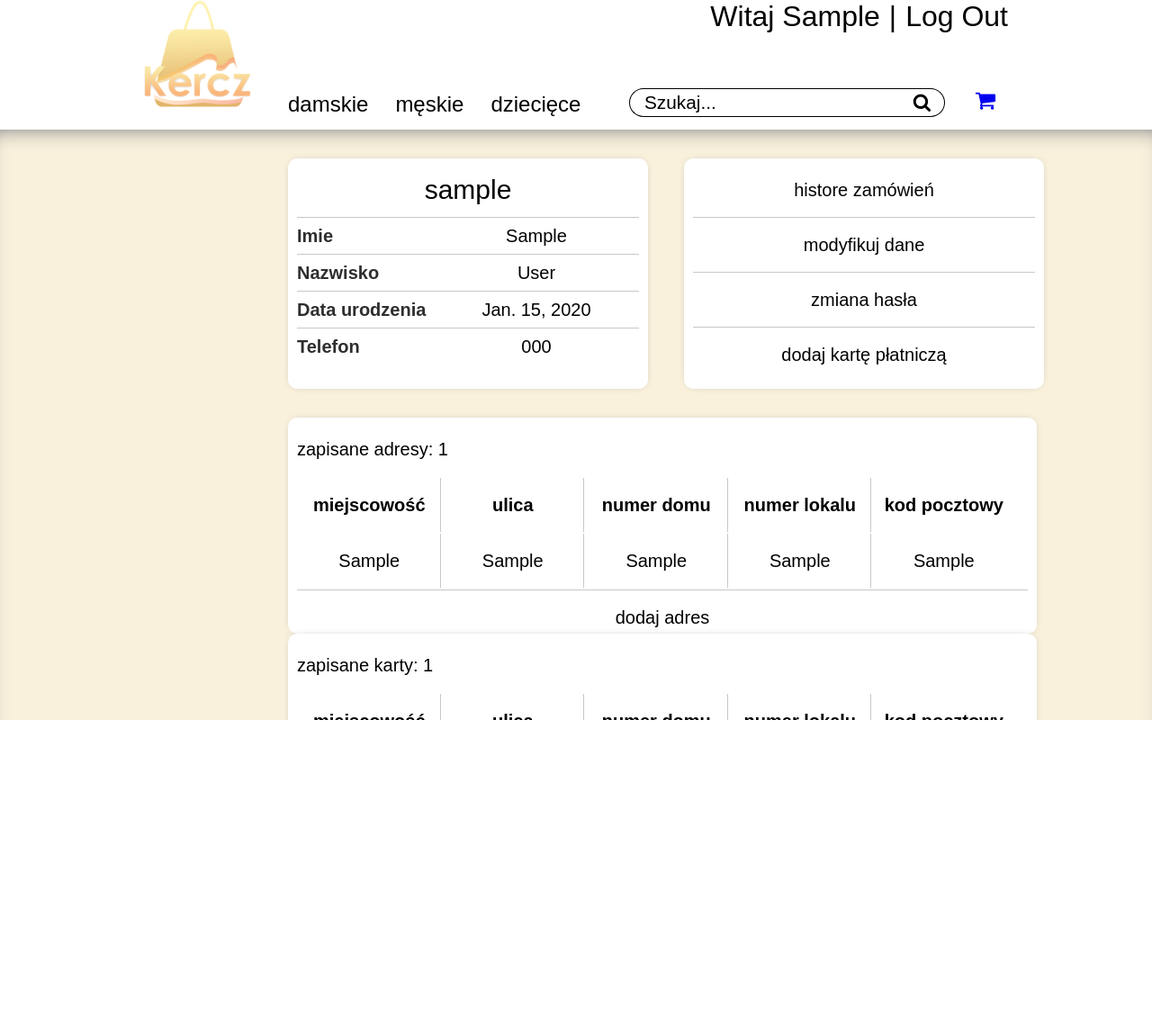
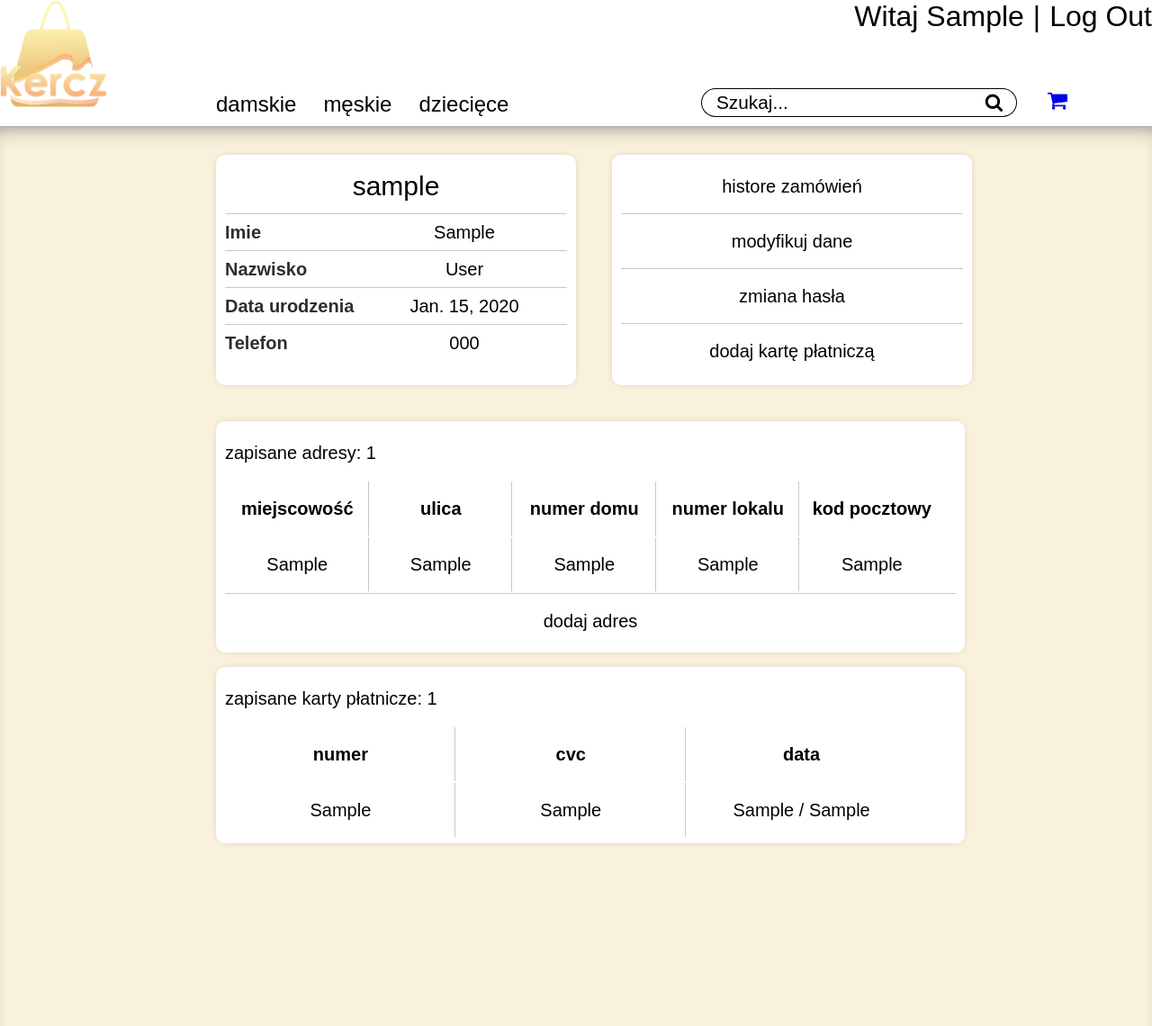
Before and after one commit to marycin/projektionagit, a Django app: page /sklep/user_site/ in a window 1280 px wide. Shown: the whole page at 90% size. Before the commit the page ends 800 px from the top, so only its background shows below. Run offline with Django 4.2, Linux system fonts and the light colour scheme; a user stored in the database is signed in; tables that the repository leaves empty hold one stand-in row (values such as "Sample post"); parts of the project's set-up code (start-up, migrations or seed data) failed here and were passed over; some libraries are stand-ins or nearby versions.

Commit message:
Kolejne poprawki

```diff
--- a/sklep/static/sklep/base/base.css
+++ b/sklep/static/sklep/base/base.css
@@ -5,11 +5,6 @@
     padding: 0;
     list-style: none;
     font-family: "Century Gothic", sans-serif;
-}
-
-nav{
-    position: fixed;
-    left: 10rem;
 }
 
 .header{
@@ -42,9 +37,7 @@ nav{
 
 .login-register-buttons{
     display: flex;
-    position: fixed;
     gap:10px;
-    right: 10rem;
 }
 
 .login-register-buttons button:hover{
@@ -140,15 +133,18 @@ nav{
 
 
 .bottom-header-right-side{
+    position: fixed;
+    right: 5rem;
     display: flex;
-    position: fixed;
     gap:20px;
-    right: 10rem;
+
 }
 
 .bottom-header-left-side{
-    position: absolute;
-    left: 10rem;
+    position: fixed;
+    left: 15rem;
+    gap:20px;
+
 }
 
 .search-box{
@@ -211,33 +208,21 @@ nav{
 #basket:hover{
     background-color: black;
     color:white;
-
 }
 
 
 .containerforbackground{
-      /* Set rules to fill background */
-  min-height: 100%;
-  min-width: 100%;
-
-  /* Set up proportionate scaling */
-  width: 100%;
-  height: auto;
-  margin: 0 0 10rem 0;
-
-  /* Set up positioning */
-  position: fixed;
-  top: 9rem;
-  left: 0;
     background:rgba(223, 184, 74, 0.2);
-
+    width:100%;
+    min-height:1000px;
     -webkit-box-shadow: inset 0px 15px 27px -20px rgba(66, 68, 90, 1);
     -moz-box-shadow: inset 0px 15px 27px -20px rgba(66, 68, 90, 1);
     box-shadow: inset 0px 15px 27px -20px rgba(66, 68, 90, 1);
 }
+
 .container{
-    position: fixed;
-    left: 10rem;
+    max-width: 1280px;
+    margin:0 auto;
 }
 
 #product-information{
@@ -467,33 +454,7 @@ nav{
     text-align: center;
 }
 
-.prof-uz-adress{
-    display: flex;
-    flex-direction: row;
-    flex-wrap: wrap;
-    justify-content: center;
-    align-items: flex-start;
-    align-content: flex-start;
-    width: 70rem;
-    margin: auto;
-}
 
-.adress-center{
-    position: relative;
-    top: 4rem;
-    left:1rem;
-
-    background: white;
-    font-size: 20px;
-    line-height: 3;
-    width: 52rem;
-    height: 15rem;
-    padding: 5px 10px 5px 10px;
-    border-radius: 10px 10px 10px 10px;
-    -webkit-box-shadow: 0px 0px 11px -7px rgba(66, 68, 90, 1);
-    -moz-box-shadow: 0px 0px 11px -7px rgba(66, 68, 90, 1);
-    box-shadow: 0px 0px 11px -7px rgba(66, 68, 90, 1);
-}
 
 .user-adres{
     position: relative;
--- a/sklep/static/sklep/user/user_view.css
+++ b/sklep/static/sklep/user/user_view.css
@@ -66,3 +66,33 @@
 .text-data{
     text-align: center;
 }
+
+
+.prof-uz-adress{
+    display: flex;
+    flex-direction: row;
+    flex-wrap: wrap;
+    justify-content: center;
+    align-items: flex-start;
+    align-content: flex-start;
+    width: 70rem;
+}
+
+.adress-center{
+    position: relative;
+    top: 4rem;
+    left: 6rem;
+
+    font-size: 20px;
+    line-height: 3;
+    width: 52rem;
+    height: auto;
+    margin: 0.5rem 0;
+    padding: 5px 10px 5px 10px;
+
+    background: white;
+    border-radius: 10px 10px 10px 10px;
+    -webkit-box-shadow: 0px 0px 11px -7px rgba(66, 68, 90, 1);
+    -moz-box-shadow: 0px 0px 11px -7px rgba(66, 68, 90, 1);
+    box-shadow: 0px 0px 11px -7px rgba(66, 68, 90, 1);
+}
--- a/sklep/templates/sklep/user/user_view.html
+++ b/sklep/templates/sklep/user/user_view.html
@@ -140,61 +140,45 @@
             <div class="link-dec">
                 <a class ='user-buttons' href="{% url 'sklep:add_adres' %}">dodaj adres</a>
             </div>
+
         </div>
 
             <div class="prof-uz-adress">
                 <div class="adress-center">
                     <div>
-                    zapisane karty: {{adres_size}}
+                        zapisane karty płatnicze: {{karty_płatnicze_size}}
                     </div>
                     <table class="user-adres">
                         <tr class="adres-list">
                             <td class="adres-dec">
-                            miejscowość
+                                numer
                             </td>
 
                             <td class="adres-dec">
-                            ulica
-                        </td>
-
-                        <td class="adres-dec">
-                            numer domu
-                        </td>
-
-                        <td class="adres-dec">
-                            numer lokalu
+                                cvc
                             </td>
 
                             <td class="adres-dec2">
-                            kod pocztowy
+                                data
                             </td>
 
+
                         </tr>
-                    {%for adres in adresy%}
+                        {%for karta in karty_płatnicze%}
                         <tr>
 
                             <td class="adres-dec">
-                            <a class ='user-buttons' href='{% url "sklep:adres_mod" adres.id %}'>
-                                {{adres.miejscowosc}}
+                                <a class ='user-buttons' href='{% url "sklep:credit_card_mod" karta.id %}'>
+                                    {{karta.numer}}
                                 </a>
                             </td>
 
                             <td class="adres-dec">
-                                {{adres.ulica}}
-                            </td>
-
-                            <td class="adres-dec">
-                                {{adres.numer_domu}}
-                            </td>
-
-                            <td class="adres-dec">
-                                {% if adres.numer_lokalu != None %}
-                                    {{adres.numer_lokalu}}
-                                {% endif %}
+                                {{karta.cvc}}
                             </td>
 
                             <td class="adres-dec2">
-                                {{adres.kod_pocztowy}}
+                                {{karta.miesiac}} / {{karta.rok}}
                             </td>
 
                         </tr>
```
Also changed, not shown: other parts of sklep/static/sklep/base/base.css (+3 -34 lines), sklep/static/sklep/base/produkt-details.css (+35 -0 lines), sklep/static/sklep/user/credit_card.css (+98 -52 lines), sklep/templates/sklep/base/base.html (+10 -3 lines), sklep/templates/sklep/user/user_credit_card.html (+62 -0 lines), sklep/templates/sklep/user/user_adres.html (line endings or trailing spaces), 1 other file. Lines whose indentation alone changed are shown as unchanged.
